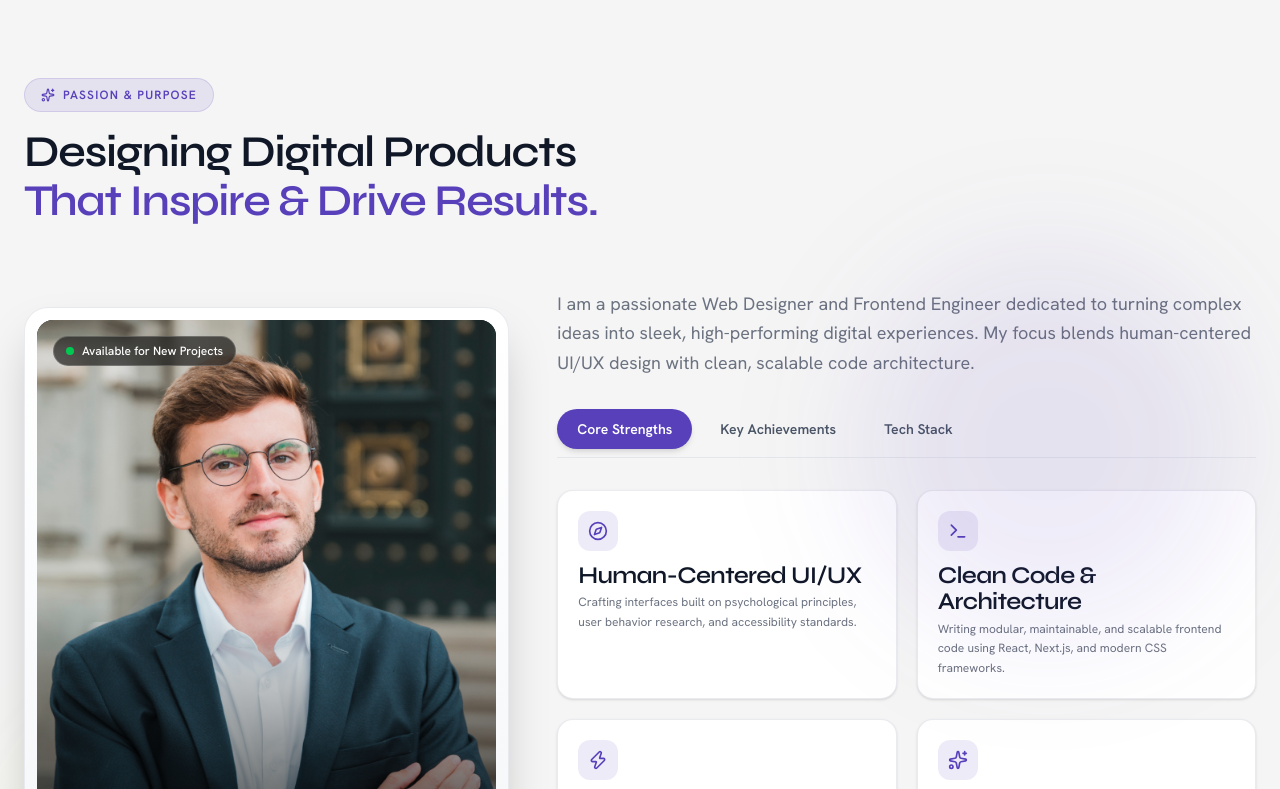
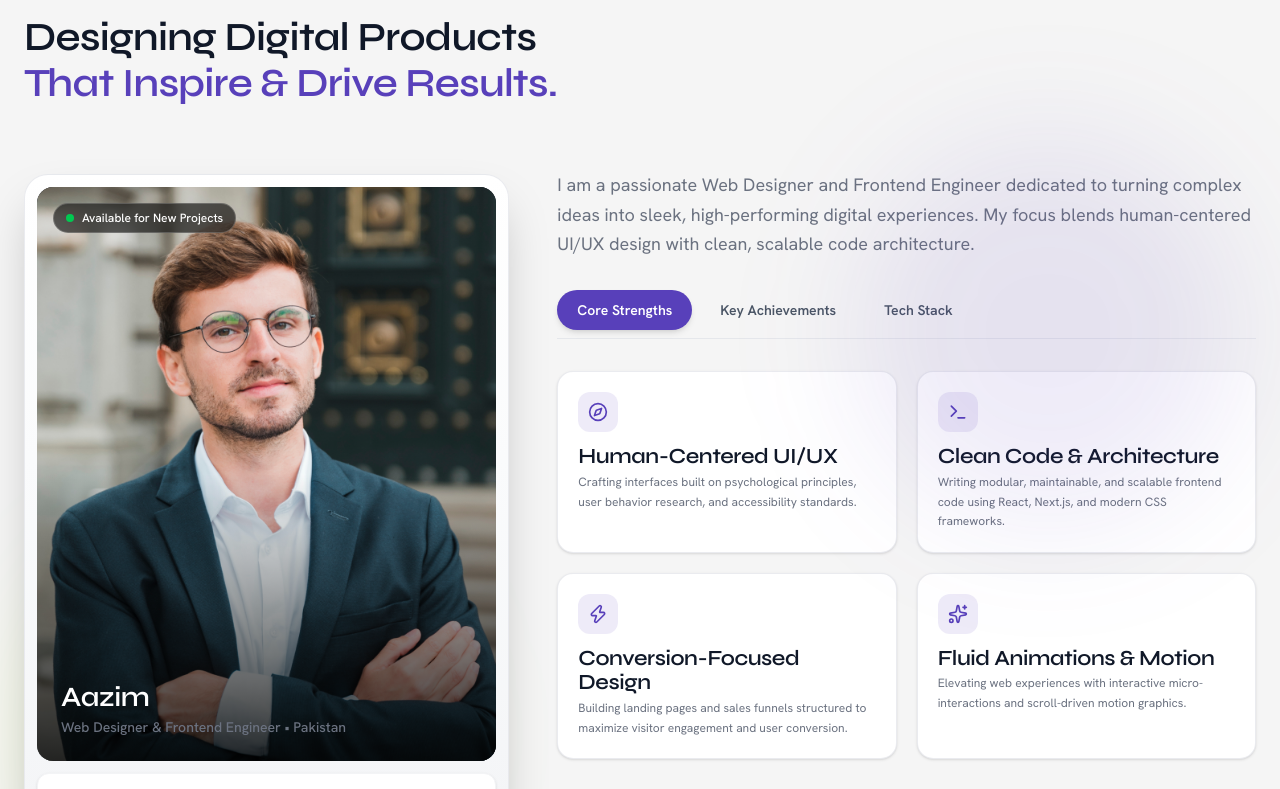
Before and after one commit to aazimsherazi19/aazim-portfolio, a React (Vite) app: page / in a window 1280 px wide. Shown: the part 1291-2080 px from the top of the page. Built offline with nearby package versions, Linux system fonts and the light colour scheme.

Commit message:
Fonts sizes updated

```diff
--- a/src/index.css
+++ b/src/index.css
@@ -36,12 +36,12 @@
      FONT SIZES
   ========================= */
 
-  --text-display: 80px;
-  --text-h1: 56px;
-  --text-h2: 44px;
-  --text-h3: 32px;
-  --text-h4: 24px;
-  --text-h5: 20px;
+  --text-display: 64px;
+  --text-h1: 44px;
+  --text-h2: 36px;
+  --text-h3: 26px;
+  --text-h4: 20px;
+  --text-h5: 18px;
   --text-body-lg: 18px;
   --text-body: 16px;
   --text-small: 14px;
@@ -50,15 +50,15 @@
      LINE HEIGHTS
   ========================= */
 
-  --leading-display: 1;
-  --leading-heading: 1.1;
+  --leading-display: 1.05;
+  --leading-heading: 1.15;
   --leading-body: 1.7;
 
   /* =========================
      SPACING
   ========================= */
 
-  --section-padding: 120px;
+  --section-padding: 100px;
   --container-padding: 24px;
 
   /* =========================
@@ -116,23 +116,23 @@ h6 {
   font-family: var(--font-heading);
   line-height: var(--leading-heading);
   font-weight: 600;
-  letter-spacing: -0.03em;
+  letter-spacing: -0.02em;
 }
 
 h1 {
-  font-size: clamp(4.5rem, 7vw, var(--text-h1));
+  font-size: clamp(2.25rem, 4.5vw, 3.25rem);
 }
 
 h2 {
-  font-size: clamp(2.5rem, 5vw, var(--text-h2));
+  font-size: clamp(1.75rem, 3.5vw, 2.5rem);
 }
 
 h3 {
-  font-size: clamp(2rem, 4vw, var(--text-h3));
+  font-size: clamp(1.35rem, 2.5vw, 1.75rem);
 }
 
 h4 {
-  font-size: clamp(1.4rem, 3vw, var(--text-h4));
+  font-size: clamp(1.1rem, 2vw, 1.35rem);
 }
 
 p {
--- a/src/sections/Hero.jsx
+++ b/src/sections/Hero.jsx
@@ -33,7 +33,7 @@ const Hero = () => {
           </div>
 
           {/* Main Headline */}
-          <h1 className="text-4xl sm:text-6xl lg:text-7xl font-heading font-extrabold text-gray-900 leading-[1.08] tracking-tight">
+          <h1 className="text-3xl sm:text-5xl lg:text-6xl font-heading font-extrabold text-gray-900 leading-[1.1] tracking-tight">
             Designing <br />
             <span className="text-[var(--color-primary)]">
               Digital Products
```
